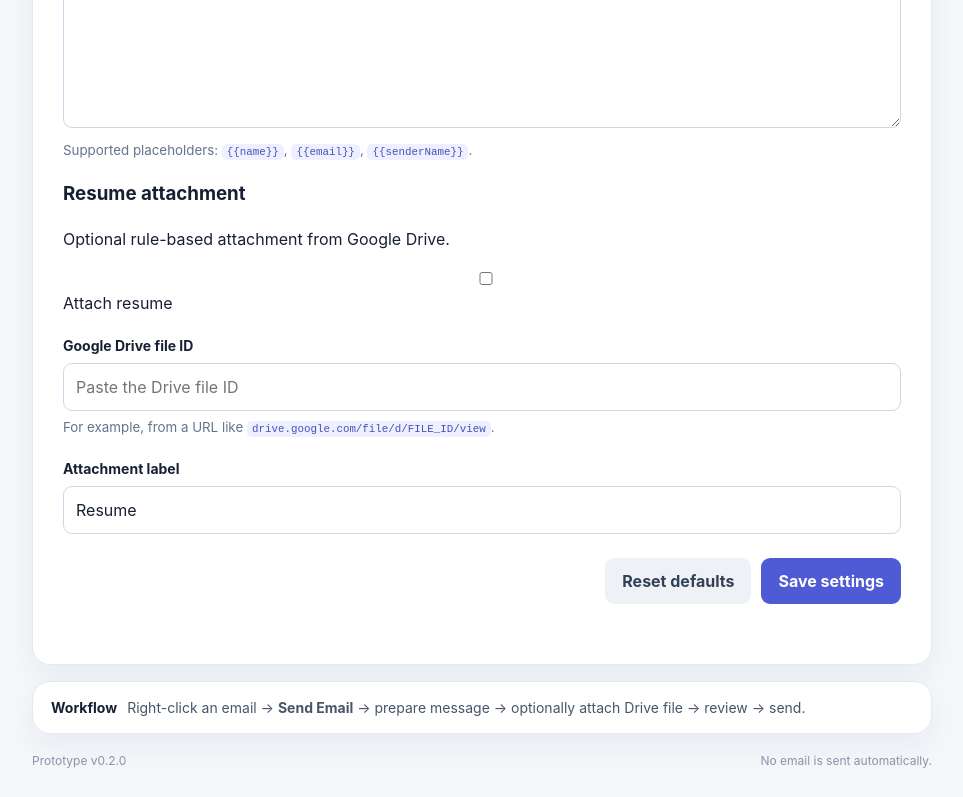
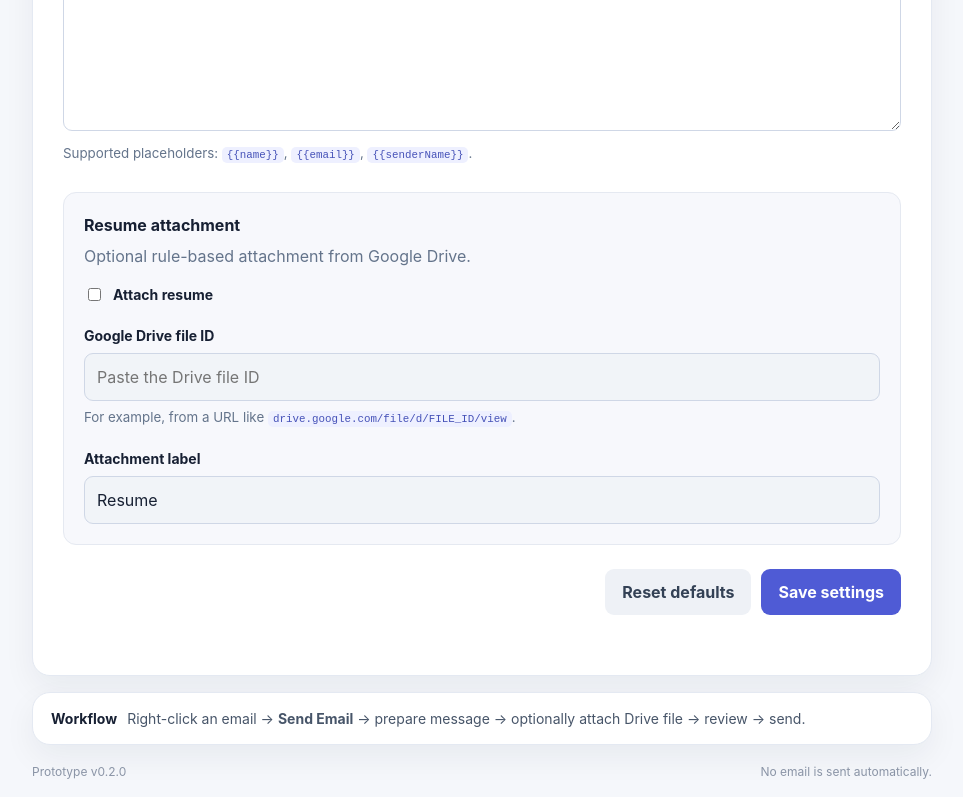
Before and after one commit to Satya7745/one-click-email-automation, a browser extension: page src/options.html in a window 1280 px wide. Shown: the part 850-1647 px from the top of the page, without its empty margins (158-1121 px from the left). Drawn offline with Linux system fonts and the light colour scheme.

Commit message:
feat: add rule-based Drive resume attachments

```diff
--- a/src/options.css
+++ b/src/options.css
@@ -14,15 +14,15 @@ body { margin: 0; min-width: 320px; }
 }
 .eyebrow { margin: 2px 0 4px; font-size: 12px; font-weight: 800; letter-spacing: .12em; color: #64748b; }
 h1 { margin: 0; font-size: 31px; letter-spacing: -.03em; }
-.subtitle { margin: 7px 0 0; color: #64748b; }
+h2 { margin: 0 0 4px; font-size: 19px; }
+h3 { margin: 0 0 2px; font-size: 16px; }
+.subtitle, .card-header p, .attachment p { color: #64748b; margin: 7px 0 0; }
 .card, .info {
   background: #fff; border: 1px solid #e4e9f2; border-radius: 18px;
   box-shadow: 0 12px 32px rgba(20, 30, 55, .06);
 }
 .card { padding: 30px; }
 .card-header { margin-bottom: 24px; }
-h2 { margin: 0 0 4px; font-size: 19px; }
-.card-header p { margin: 0; color: #64748b; }
 .field { display: block; margin-top: 20px; }
 .field > span { display: block; margin-bottom: 7px; font-size: 14px; font-weight: 700; }
 input, select, textarea {
@@ -31,9 +31,13 @@ input, select, textarea {
 }
 textarea { resize: vertical; line-height: 1.55; }
 input:focus, select:focus, textarea:focus { outline: 2px solid #d5d9ff; border-color: #6571dc; }
-.grid { display: grid; grid-template-columns: 1fr 1fr; gap: 18px; }
+input:disabled { background: #f1f4f8; cursor: not-allowed; }
 small { display: block; margin-top: 7px; color: #64748b; }
 code { padding: 2px 5px; border-radius: 5px; background: #eef0ff; color: #4652b8; }
+.grid { display: grid; grid-template-columns: 1fr 1fr; gap: 18px; }
+.attachment { margin-top: 28px; padding: 20px; background: #f7f8fc; border: 1px solid #e5e9f1; border-radius: 13px; }
+.switch-row { display: flex; align-items: center; gap: 9px; margin-top: 16px; font-size: 14px; font-weight: 700; }
+.switch-row input { width: auto; }
 .actions { display: flex; justify-content: flex-end; gap: 10px; margin-top: 24px; }
 button { border: 0; border-radius: 9px; padding: 11px 17px; font: inherit; font-weight: 700; cursor: pointer; }
 .primary { background: #4f5bd5; color: #fff; }
```
